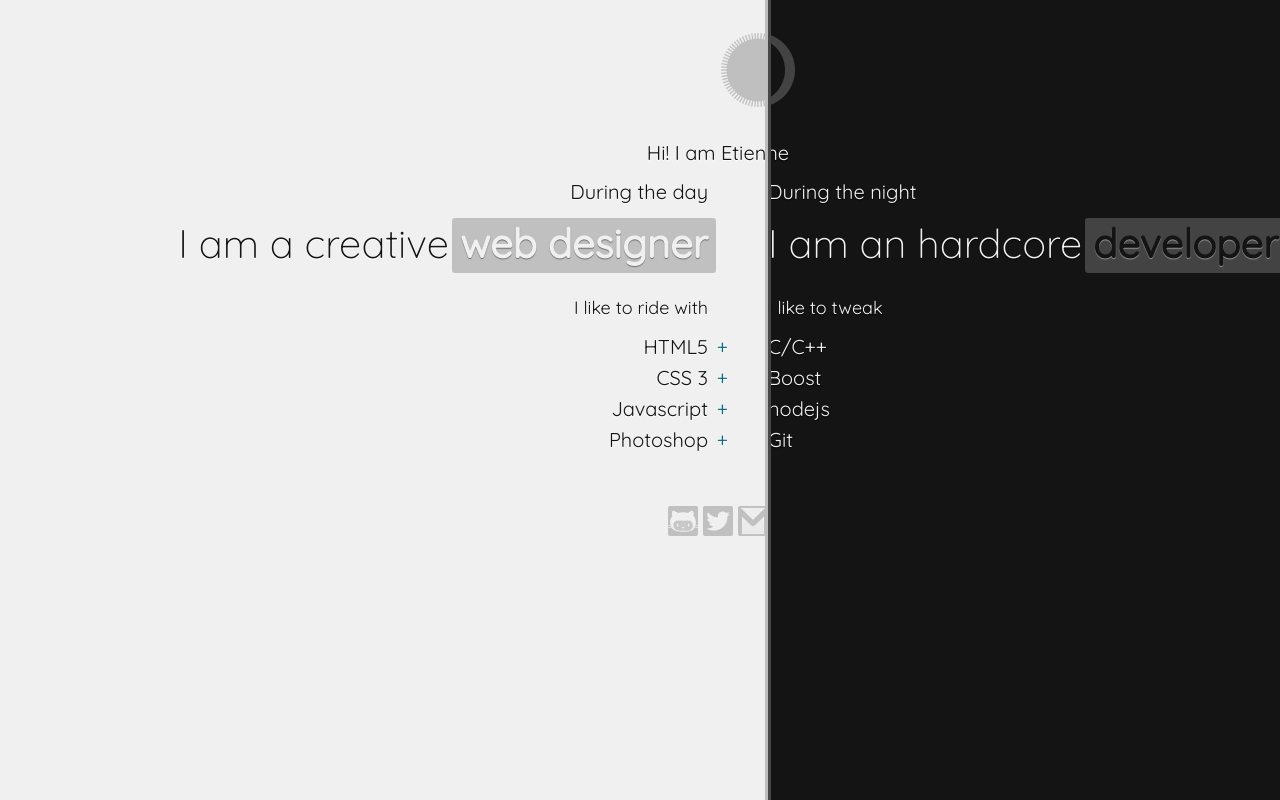
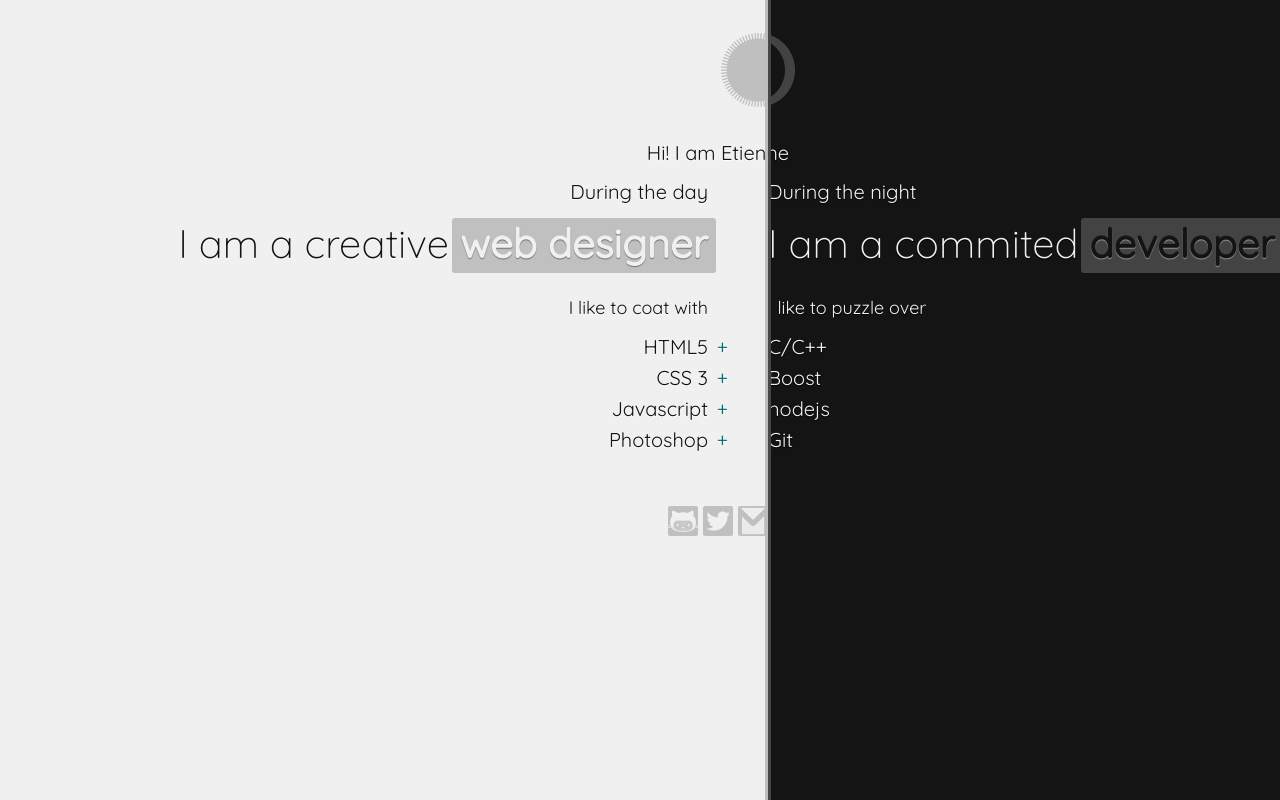
Before and after one commit to etnbrd/etnbrdcom, a plain HTML site: page public/index.html in a window 1280 px wide. Drawn offline with Linux system fonts and the light colour scheme.

Commit message:
some changes in the terms

```diff
--- a/public/index.html
+++ b/public/index.html
@@ -25,7 +25,7 @@
             <span class='title content'>I am a creative <h1 class='highlight'>web designer</h1></span>
 
             <h2 class='hidden'>Competences</h2>
-            <span class='content'>I like to ride with</span>
+            <span class='content'>I like to coat with</span>
             <ul class='content'>
                 <li>HTML5</li>
                 <li>CSS 3</li>
@@ -39,81 +39,16 @@
              --><a href='https://twitter.com/#!/gravitezero' class='link twitter'></a><!--
              --><a href='mailto:etienne.brodu_/:a.t:\_insa-lyon.fr' class='link gmail'></a>
             </div>
-
-            <!--
-            <section class="portfolio content">
-                <h1 class='teaser'>Portfolio</h1>
-                <section class="project">
-                    <h1>project title very very very too very so very long</h1>
-                    <div class="view">
-                        <input type="checkbox" id="project1" />
-                        <label for="project1"></label>
-                        <div class="viewContent">Lorem ipsum dolor sit amet, consectetur adipisicing elit, sed do eiusmod
-                        tempor incididunt ut labore et dolore magna aliqua. Ut enim ad minim veniam,
-                        quis nostrud exercitation ullamco laboris nisi ut aliquip ex ea commodo
-                        consequat. Duis aute irure dolor in reprehenderit in voluptate velit esse
-                        cillum dolore eu fugiat nulla pariatur. Excepteur sint occaecat cupidatat non
-                        proident, sunt in culpa qui officia deserunt mollit anim id est laborum.</div>
-                    </div>
-                    <div class="view">
-                        <input type="checkbox" id="project2" />
-                        <label for="project2"></label>
-                        <div class="viewContent">Project content 2</div>
-                    </div>
-                    <div class="view">
-                        <input type="checkbox" id="project3" />
-                        <label for="project3"></label>
-                        <div class="viewContent">Project content 3</div>
-                    </div>
-                </section>
-                <section class="project">
-                    <h1>project title</h1>
-                    <div class="view">
-                        <input type="checkbox" id="project1" />
-                        <label for="project1"></label>
-                        <div class="viewContent">Project content 1</div>
-                    </div>
-                    <div class="view">
-                        <input type="checkbox" id="project2" />
-                        <label for="project2"></label>
-                        <div class="viewContent">Project content 2</div>
-                    </div>
-                    <div class="view">
-                        <input type="checkbox" id="project3" />
-                        <label for="project3"></label>
-                        <div class="viewContent">Project content 3</div>
-                    </div>
-                </section>
-                <section class="project">
-                    <h1>project title</h1>
-                    <div class="view">
-                        <input type="checkbox" id="project1" />
-                        <label for="project1"></label>
-                        <div class="viewContent">Project content 1</div>
-                    </div>
-                    <div class="view">
-                        <input type="checkbox" id="project2" />
-                        <label for="project2"></label>
-                        <div class="viewContent">Project content 2</div>
-                    </div>
-                    <div class="view">
-                        <input type="checkbox" id="project3" />
-                        <label for="project3"></label>
-                        <div class="viewContent">Project content 3</div>
-                    </div>
-                </section>
-            </section>
-            -->
         </section><!--
      --><section onclick="location.href='#night';" class='nightSide'>
             <a class='back' href='#'>← back</a>
             <div class='icon'></div>
             <span class='teaser common'>Hi! I am Etienne</span>
             <span class='teaser content'>During the night</span>
-            <span class='title content'>I am an hardcore <h1 class='highlight'>developer</h1></span>
+            <span class='title content'>I am a commited <h1 class='highlight'>developer</h1></span>
 
             <h2 class='hidden'>Competences</h2>
-            <span class='content'>I like to tweak</span>
+            <span class='content'>I like to puzzle over</span>
             <ul class='content'>
                 <li>C/C++</li>
                 <li>Boost</li>
```
Also changed, not shown: src/index.html (+3 -3 lines).
